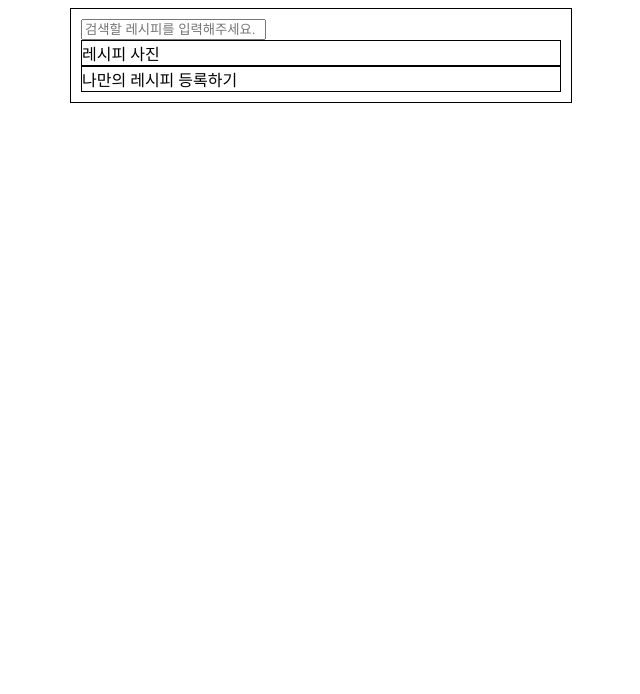
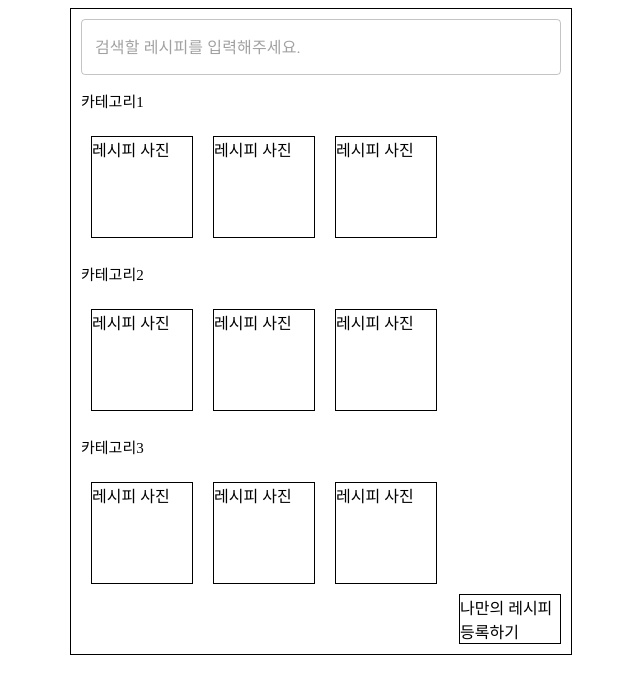
Before and after one commit to Cocktailer-Elice/cocktailer, a React (Vite) app in the folder Frontend/: page /cockcipe in a window 1280 px wide. Shown: the top 694 px of the page, without its empty margins (319-959 px from the left). Built offline with nearby package versions, Linux system fonts and the light colour scheme.

Commit message:
design: 레시피 페이지 구조 완성

```diff
--- a/Frontend/src/components/Cockcipe/List/RecipeApplyBtn.tsx
+++ b/Frontend/src/components/Cockcipe/List/RecipeApplyBtn.tsx
@@ -3,6 +3,7 @@ import styled from 'styled-components';
 
 const ApplyBtn = styled.div`
   border: 1px solid black;
+  width: 100px;
 `;
 
 const RecipeApplyBtn = () => {
--- a/Frontend/src/components/Cockcipe/List/RecipeListItem.tsx
+++ b/Frontend/src/components/Cockcipe/List/RecipeListItem.tsx
@@ -3,10 +3,38 @@ import styled from 'styled-components';
 
 const ThumbnailBox = styled.div`
   border: 1px solid black;
+  width: 100px;
+  height: 100px;
+  margin: 10px;
+`;
+
+const Category = styled.p`
+  font-size: 15px;
 `;
 
 const RecipeListItem = () => {
-  return <ThumbnailBox>레시피 사진</ThumbnailBox>;
+  return (
+    <>
+      <Category>카테고리1</Category>
+      <div style={{ display: 'flex' }}>
+        <ThumbnailBox>레시피 사진</ThumbnailBox>
+        <ThumbnailBox>레시피 사진</ThumbnailBox>
+        <ThumbnailBox>레시피 사진</ThumbnailBox>
+      </div>
+      <Category>카테고리2</Category>
+      <div style={{ display: 'flex' }}>
+        <ThumbnailBox>레시피 사진</ThumbnailBox>
+        <ThumbnailBox>레시피 사진</ThumbnailBox>
+        <ThumbnailBox>레시피 사진</ThumbnailBox>
+      </div>
+      <Category>카테고리3</Category>
+      <div style={{ display: 'flex' }}>
+        <ThumbnailBox>레시피 사진</ThumbnailBox>
+        <ThumbnailBox>레시피 사진</ThumbnailBox>
+        <ThumbnailBox>레시피 사진</ThumbnailBox>
+      </div>
+    </>
+  );
 };
 
 export default RecipeListItem;
--- a/Frontend/src/components/Cockcipe/List/SearchRecipeInput.tsx
+++ b/Frontend/src/components/Cockcipe/List/SearchRecipeInput.tsx
@@ -1,5 +1,7 @@
+import { TextField } from '@mui/material';
+
 const SearchRecipeInput = () => {
-  return <input placeholder="검색할 레시피를 입력해주세요." />;
+  return <TextField fullWidth placeholder="검색할 레시피를 입력해주세요." />;
 };
 
 export default SearchRecipeInput;
--- a/Frontend/src/containers/Cockcipe/ApplyContainer.tsx
+++ b/Frontend/src/containers/Cockcipe/ApplyContainer.tsx
@@ -1,11 +1,17 @@
 import React from 'react';
+import styled from 'styled-components';
 import RecipeApplyBtn from '../../components/Cockcipe/List/RecipeApplyBtn';
+
+const Container = styled.div`
+  display: flex;
+  justify-content: flex-end;
+`;
 
 const ApplyContainer = () => {
   return (
-    <div>
+    <Container>
       <RecipeApplyBtn />
-    </div>
+    </Container>
   );
 };
 
```
